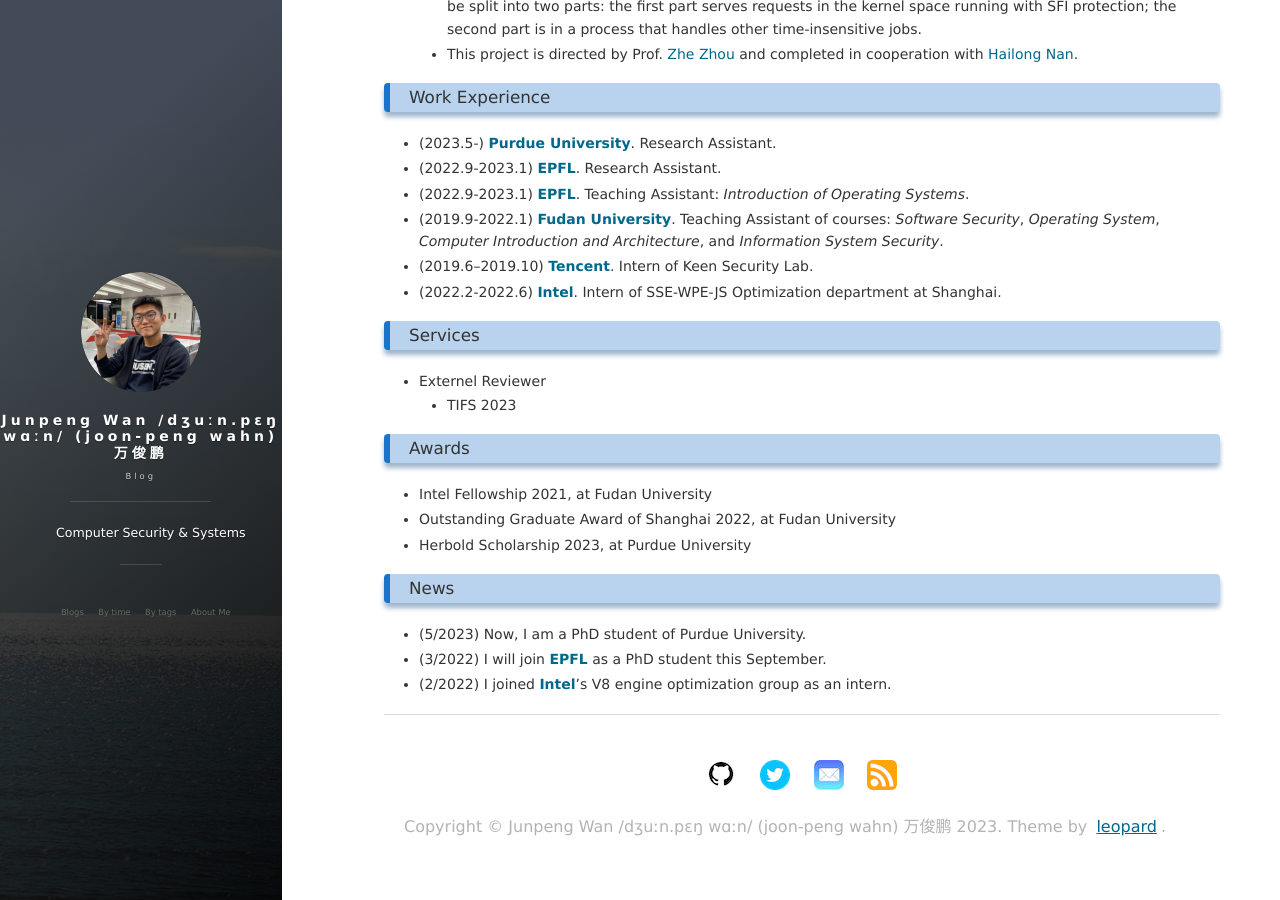
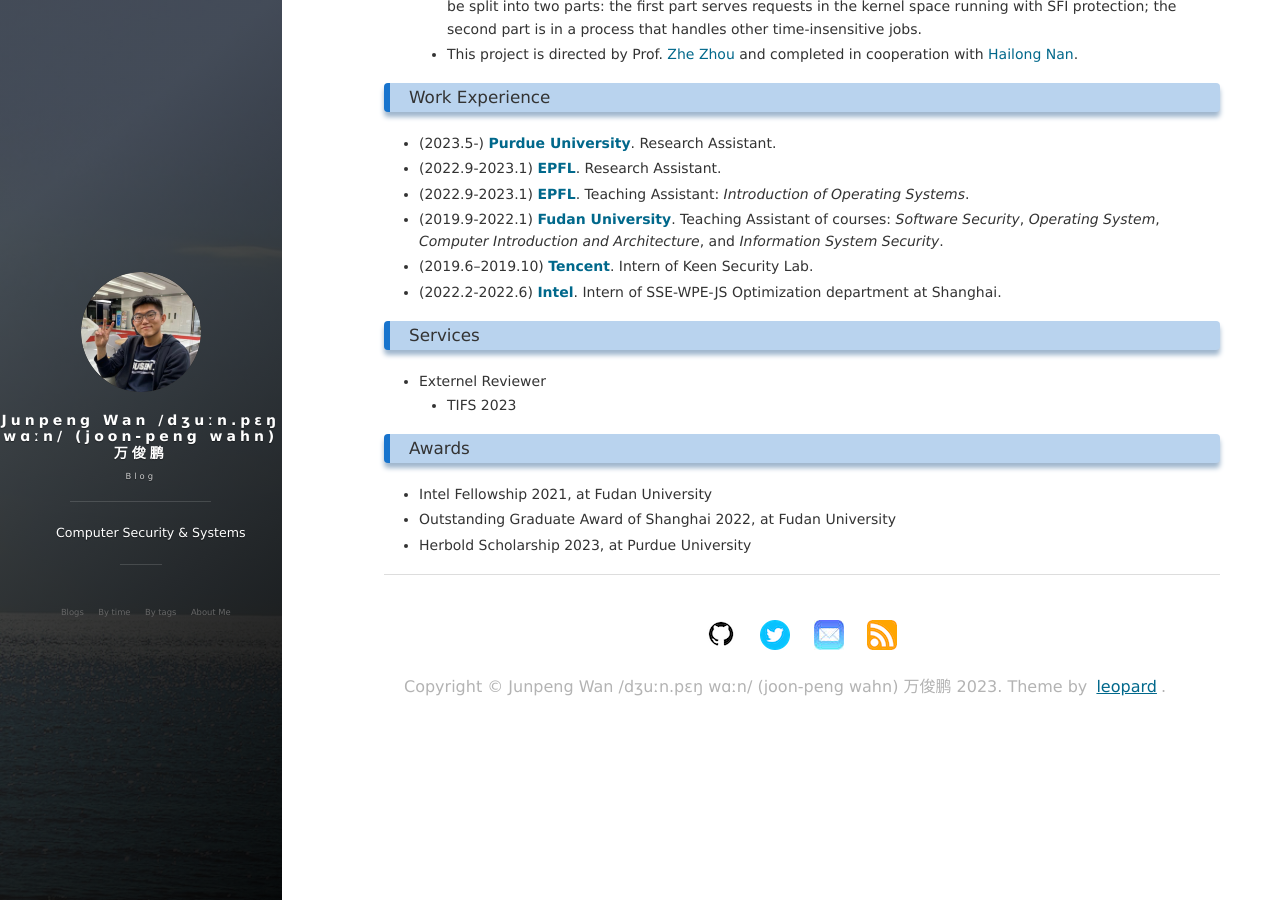
Before and after one commit to stefan1wan/stefan1wan.github.io, a Jekyll site: the page built from about.md, in a window 1280 px wide and 900 px high, scrolled down 571 px. Built offline with Jekyll 4.4.1, drawn with Linux system fonts in a browser that asks for light colours; nearby versions of some CDN libraries; library files that are not in the unit come from our copies; comment, search, counter and statistics services are not loaded; some of the changed text lies outside the part shown.

Commit message:
add about

```diff
--- a/about.md
+++ b/about.md
@@ -40,7 +40,7 @@
 + Herbold Scholarship 2023, at Purdue University
 
 
-### News
+<!-- ### News
 + (5/2023) Now, I am a PhD student of Purdue University.
 + (3/2022) I will join [**EPFL**](https://www.epfl.ch/en/) as a PhD student this September.
-+ (2/2022) I joined [**Intel**](https://www.intel.com/content/www/us/en/homepage.html)'s V8 engine optimization group as an intern.
++ (2/2022) I joined [**Intel**](https://www.intel.com/content/www/us/en/homepage.html)'s V8 engine optimization group as an intern.  -->
```
Also changed, not shown: other parts of about.md (+1 -1 lines).
